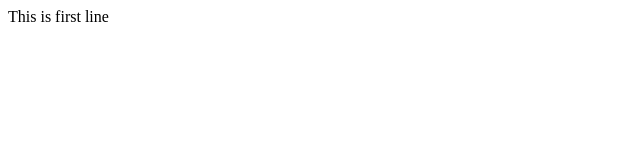
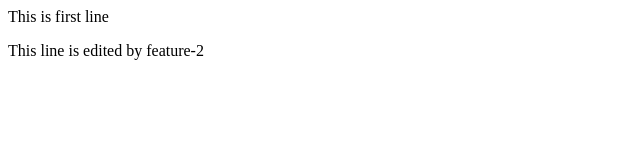
Before and after one commit to k-1ganesh/DevOps, a plain HTML site: page index.html in a window 1280 px wide. Shown: the whole page, without its empty margins (0-640 px from the left). Drawn offline with Linux system fonts and the light colour scheme.

Commit message:
Added line

```diff
--- a/index.html
+++ b/index.html
@@ -5,6 +5,7 @@
 
 <body>
 <p>This is first line</p>
+<p>This line is edited by feature-2</p>
 </body>
 
 </html>
```
